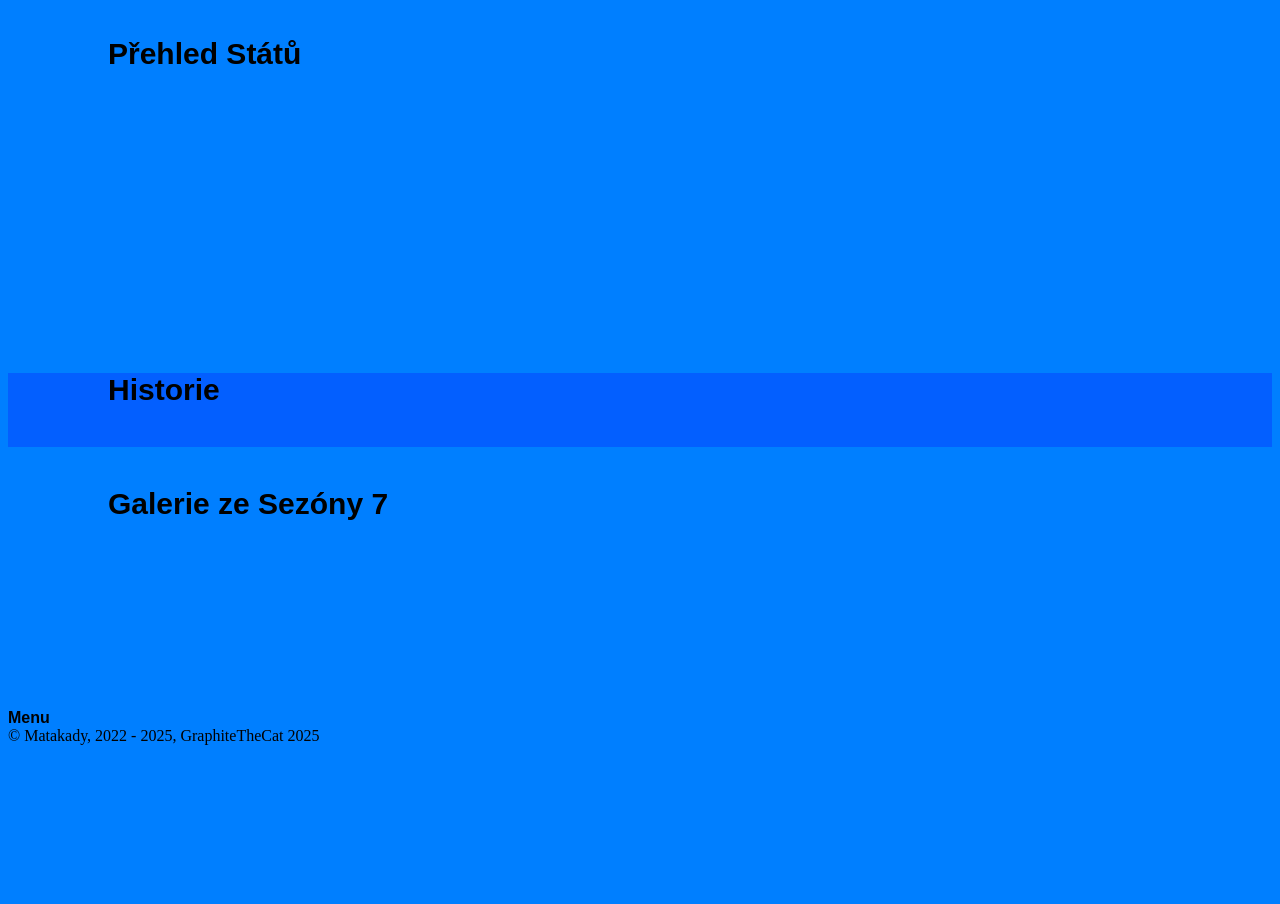
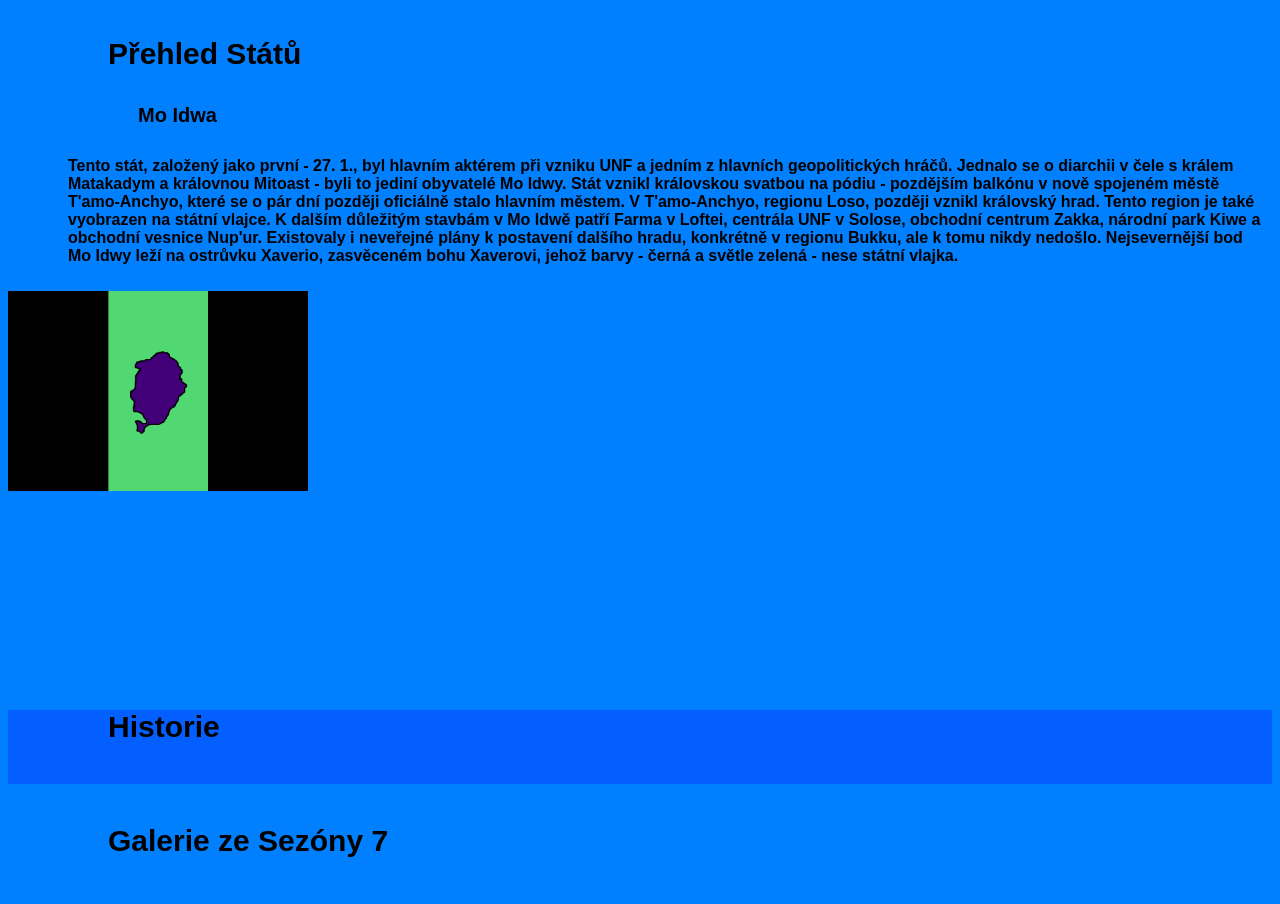
Before and after one commit to RealMatakady/FlaMaCraft, a plain HTML site: page Sezóna7.html in a window 1280 px wide. Shown: the part 1477-2381 px from the top of the page. Before the commit the page ends 2230 px from the top, so only its background shows below. Drawn offline with Linux system fonts and the light colour scheme; a script that the page names is missing.

Commit message:
Update Sezóna7.html

```diff
--- a/Sezóna7.html
+++ b/Sezóna7.html
@@ -62,11 +62,17 @@
 
     <a name="Přehled Států"></a>
       <h4>Přehled Států</h4>
-        <h5></h5>
+        <h5>Mo Idwa</h5>
             <p>
-
+              Tento stát, založený jako první - 27. 1., byl hlavním aktérem při vzniku UNF a jedním z hlavních geopolitických hráčů.
+              Jednalo se o diarchii v čele s králem Matakadym a královnou Mitoast - byli to jediní obyvatelé Mo Idwy.
+              Stát vznikl královskou svatbou na pódiu - pozdějším balkónu v nově spojeném městě T'amo-Anchyo, které se o pár dní později oficiálně stalo hlavním městem.
+              V T'amo-Anchyo, regionu Loso, později vznikl královský hrad. Tento region je také vyobrazen na státní vlajce.
+              K dalším důležitým stavbám v Mo Idwě patří Farma v Loftei, centrála UNF v Solose, obchodní centrum Zakka, národní park Kiwe a obchodní vesnice Nup'ur.
+              Existovaly i neveřejné plány k postavení dalšího hradu, konkrétně v regionu Bukku, ale k tomu nikdy nedošlo.
+              Nejsevernější bod Mo Idwy leží na ostrůvku Xaverio, zasvěceném bohu Xaverovi, jehož barvy - černá a světle zelená - nese státní vlajka.
             </p>
-            <img src="" height="200px" title="">
+            <img src="S7 IdwaVlajka.png" height="200px" title="Vlajka Mo Idwy">
 
         <h5></h5>
             <p>
```
